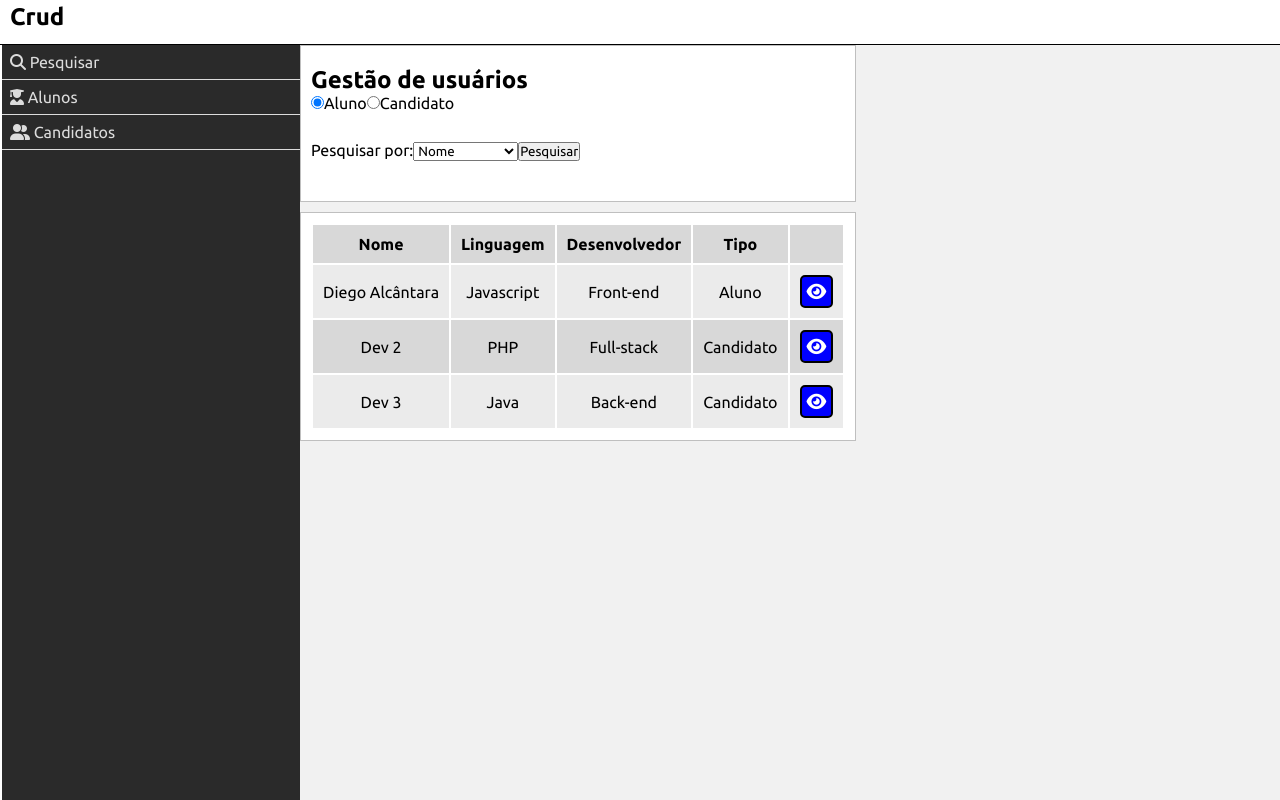
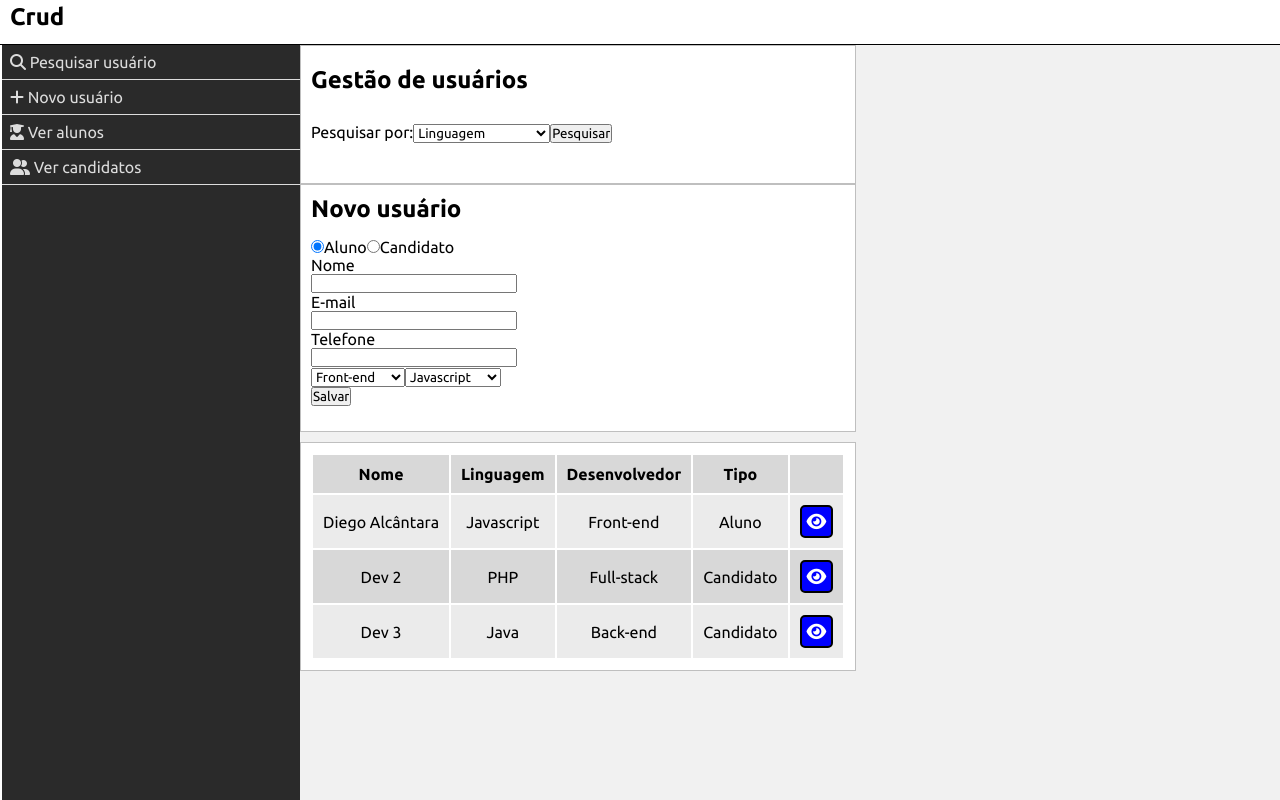
Before and after one commit to Alcantara-Diego/crud, a React (Create React App) app in the folder front/: page / in a window 1280 px wide. Built offline with nearby package versions, Linux system fonts and the light colour scheme.

Commit message:
Alterações na sidebar e conteúdo
-Removido subcatgorias na sidebar.

- Adicionado opção de novo usuário na sidebar.

- Adicionado tela inicial de novo usuário para testes.

```diff
--- a/front/src/App.js
+++ b/front/src/App.js
@@ -3,7 +3,8 @@ import {Container} from './components/styled/Container.styled'
 
 import Navbar from './components/Navbar';
 import Sidebar from './components/Sidebar';
-import CreateUserSection from './components/CreateUserSection';
+import SearchUserSection from './components/SearchUserSection';
+import NewUserSection from './components/NewUserSection';
 import UsersList from './components/UsersList';
 
 
@@ -16,7 +17,8 @@ function App() {
         <Sidebar/>
 
         <div className="content">
-          <CreateUserSection/>
+          <SearchUserSection/>
+          <NewUserSection/>
           <UsersList/>
         </div>
 
--- a/front/src/components/CreateUserSection.js
+++ /dev/null
@@ -1,12 +0,0 @@
-import Header from './Header';
-
-import { StyledCreateUserSection } from './styled/CreateUserSection.styled';
-
-export default function CreateUserSection(){
-    return(
-        <StyledCreateUserSection>
-            <Header/>
-
-        </StyledCreateUserSection>
-    )
-}
--- a/front/src/components/Header.js
+++ b/front/src/components/Header.js
@@ -32,19 +32,21 @@ function Header(){
             <h2>Gestão de usuários</h2>
 
 
-            <div className="student/candidate">
-                <input type="radio" name="student" defaultChecked></input><label for="student">Aluno</label>
-                <input type="radio" name="candidate"></input><label for="candidate">Candidato</label>
-            </div>
+            {/* <div className="student/candidateDiv">
+                <input type="radio" name="student/candidate" defaultChecked></input><label for="student">Aluno</label>
+                <input type="radio" name="student/candidate"></input><label for="candidate">Candidato</label>
+            </div> */}
 
 
             <label for="searchOptions">Pesquisar por:</label>
             <select  name="searchOptions" id="searchOptions" onChange={searchParameters}>
                 <optgroup label="attribute">
+                    <option value="lenguage">Linguagem</option>
+                    <option value="dev">Tipo de dev</option>
+                    <option value="studentOrCandidate">Aluno/Candidato</option>
+                    <option value="email">E-mail</option>
                     <option value="name">Nome</option>
                     <option value="telephone">Telefone</option>
-                    <option value="lenguage">Linguagem</option>
-                    <option value="dev">Tipo de dev</option>
                 </optgroup>
             </select>
 
@@ -67,6 +69,15 @@ function Header(){
                 </optgroup>
             </select>
 
+            <select name="studentOrCandidateSelectGroup" id="studentOrCandidateSelectGroup" className="advancedSearchOption">
+                <optgroup label="Aluno/Candidato">
+                    <option value="student">Aluno</option>
+                    <option value="candidate">Candidato</option>
+
+                </optgroup>
+
+            </select>
+
             <input type="button" value="Pesquisar"></input>
 
 
--- /dev/null
+++ b/front/src/components/NewUserSection.js
@@ -0,0 +1,54 @@
+import { StyledNewUserSection } from './styled/NewUserSection.styled';
+
+export default function NewUserSection (){
+
+    return (
+        <StyledNewUserSection>
+            <h2>Novo usuário</h2>
+
+            <form action="">
+
+                <div className="student/candidateDiv">
+                    <input type="radio" name="student/candidate" id="newStudent" defaultChecked></input><label for="newStudent">Aluno</label>
+                    <input type="radio" name="student/candidate" id="newCandidate"></input><label for="newCandidate">Candidato</label>
+                </div>
+
+                <label for="newName">Nome</label>
+                <input name="newName" type="name"></input>
+                <label for="newEmail">E-mail</label>
+                <input name="newEmail" type="e-mail"></input>
+                <label for="newTelephone">Telefone</label>
+                <input name="newTelephone" type="number"></input>
+
+
+                <div className="selections">
+
+                    <select  name="newStack" id="newStack">
+                        <optgroup label="Desenvolvedor" >
+                            <option value="newFront">Front-end</option>
+                            <option value="newBack">Back-end</option>
+                            <option value="newFull">Full-stack</option>
+                        </optgroup>
+                    </select>
+
+                    <select  name="newLanguage" id="Newlanguage">
+                        <optgroup label="linguagem">
+                            <option value="newJavascript">Javascript</option>
+                            <option value="newPHP">PHP</option>
+                            <option value="newJava">Java</option>
+                            <option value="newPhyton">Phyton</option>
+                            <option value="newC">C#</option>
+                        </optgroup>
+                    </select>
+
+                </div>
+
+                <input type="submit" value="Salvar"></input>
+            </form>
+
+
+
+        </StyledNewUserSection>
+
+    )
+}
--- /dev/null
+++ b/front/src/components/SearchUserSection.js
@@ -0,0 +1,12 @@
+import Header from './Header';
+
+import { StyledSearchUserSection } from './styled/SearchUserSection.styled';
+
+export default function CreateUserSection(){
+    return(
+        <StyledSearchUserSection>
+            <Header/>
+
+        </StyledSearchUserSection>
+    )
+}
--- a/front/src/components/Sidebar.js
+++ b/front/src/components/Sidebar.js
@@ -2,53 +2,6 @@ import { StyledSidebar } from "./styled/Sidebar.styled"
 
 
 function Sidebar(){
-
-
-
-
-        function toggleList(listType){
-
-            switch (listType) {
-                case "students":
-
-                    let studentsOptionsList = document.querySelector("#studentsOptionsList");
-
-
-                    let showingStudentsList = document.getElementsByClassName("showStudentsList")[0];
-
-                    if(showingStudentsList){
-                        studentsOptionsList.classList.remove("showStudentsList");
-                    } else {
-                        studentsOptionsList.classList.add("showStudentsList");
-                    }
-                    break;
-
-                case "candidates":
-
-                    let candidatesOptionsList = document.querySelector("#candidatesOptionsList");
-
-                    let showingCandidatesList = document.getElementsByClassName("showCandidatesList")[0];
-
-                    console.log(showingCandidatesList)
-
-
-                    if(showingCandidatesList){
-                        candidatesOptionsList.classList.remove("showCandidatesList");
-                    } else {
-                        candidatesOptionsList.classList.add("showCandidatesList");
-                    }
-                    break;
-
-
-                default:
-                    break;
-            }
-
-
-
-
-        }
-
 
 
     return (
@@ -56,44 +9,33 @@ function Sidebar(){
 
             <li className="sidebarGroup">
 
-            <div className="sidebarGroupHeader">
-            <i class="fa-sharp fa-solid fa-magnifying-glass"></i> Pesquisar
-            </div>
+                <div className="sidebarGroupHeader">
+                    <i class="fa-sharp fa-solid fa-magnifying-glass"></i> Pesquisar usuário
+                </div>
 
-            <ul className="sidebarOptionsList">
-
-                <li className="sidebarOption">Novo aluno</li>
-                <li className="sidebarOption">Lista de alunos</li>
-
-            </ul>
             </li>
 
             <li className="sidebarGroup">
 
-                <div id="studentOptionsGroup" className="sidebarGroupHeader" onClick={()=>{toggleList("students")}}>
-                    <i className="fa-solid fa-user-graduate"></i> Alunos
+                <div className="sidebarGroupHeader">
+                    <i className="fa-solid fa-plus"></i> Novo usuário
                 </div>
 
-                <ul id="studentsOptionsList" className="sidebarOptionsList">
-
-                    <li className="sidebarOption">Novo aluno</li>
-                    <li className="sidebarOption">Lista de alunos</li>
-
-                </ul>
             </li>
 
             <li className="sidebarGroup">
 
-                <div className="sidebarGroupHeader" onClick={()=>{toggleList("candidates")}}>
-                    <i className="fa-solid fa-user-group"></i> Candidatos
+                <div className="sidebarGroupHeader">
+                    <i className="fa-solid fa-user-graduate"></i> Ver alunos
                 </div>
 
-                <ul id="candidatesOptionsList" className="sidebarOptionsList">
+            </li>
 
-                    <li className="sidebarOption">Novo candidato</li>
-                    <li className="sidebarOption">Lista de candidatos</li>
+            <li className="sidebarGroup">
 
-                </ul>
+                <div className="sidebarGroupHeader">
+                    <i className="fa-solid fa-user-group"></i> Ver candidatos
+                </div>
 
             </li>
 
--- /dev/null
+++ b/front/src/components/styled/NewUserSection.styled.js
@@ -0,0 +1,16 @@
+import styled from "styled-components";
+
+export const StyledNewUserSection = styled.section`
+    padding: 10px;
+
+    background-color: white;
+    border: 1px solid #80808080;
+
+    form{
+        display: flex;
+        flex-direction: column;
+        align-items: flex-start;
+
+        margin: 15px 0px;
+    }
+`
--- a/front/src/components/styled/CreateUserSection.styled.js
+++ b/front/src/components/styled/SearchUserSection.styled.js
@@ -1,6 +1,6 @@
 import styled from "styled-components";
 
-export const StyledCreateUserSection = styled.section`
+export const StyledSearchUserSection = styled.section`
     padding: 10px;
 
     background-color: white;
```
